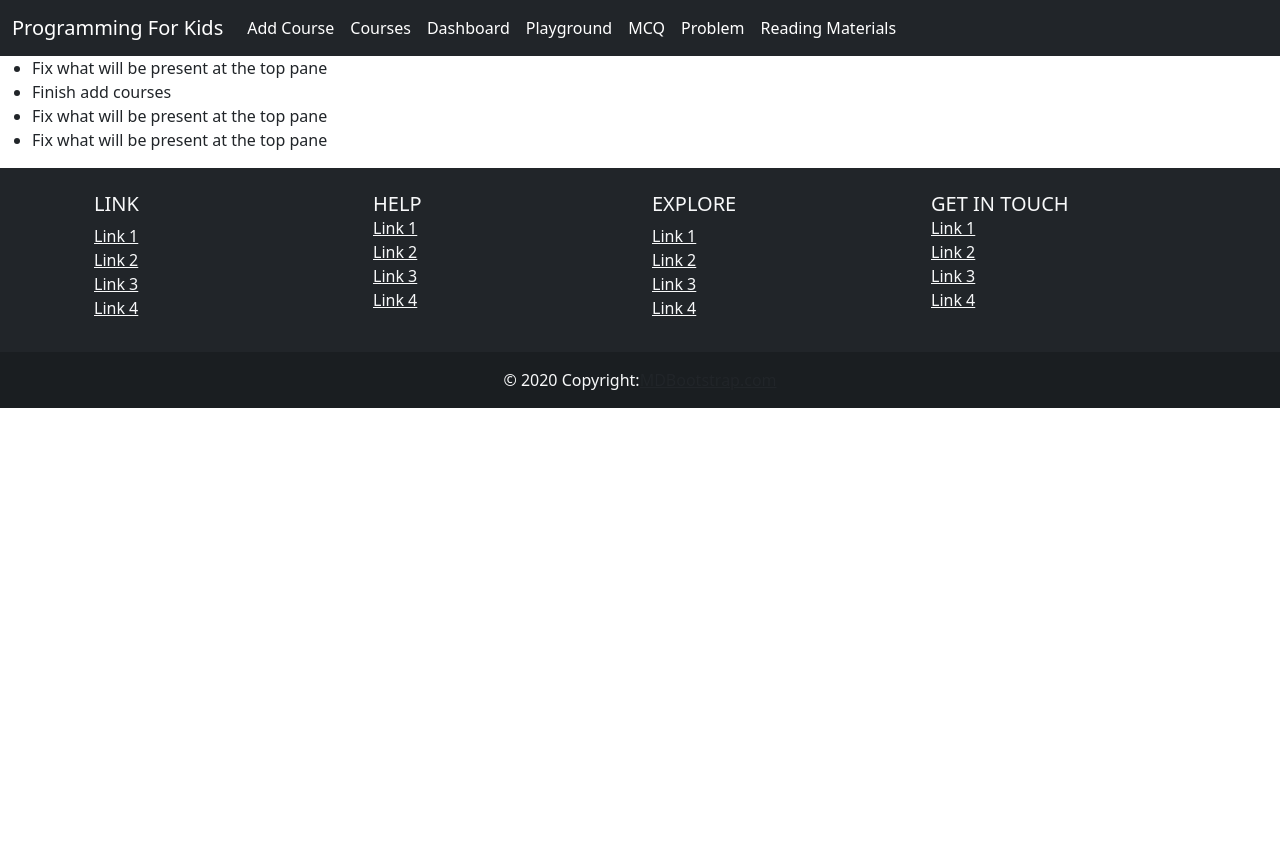
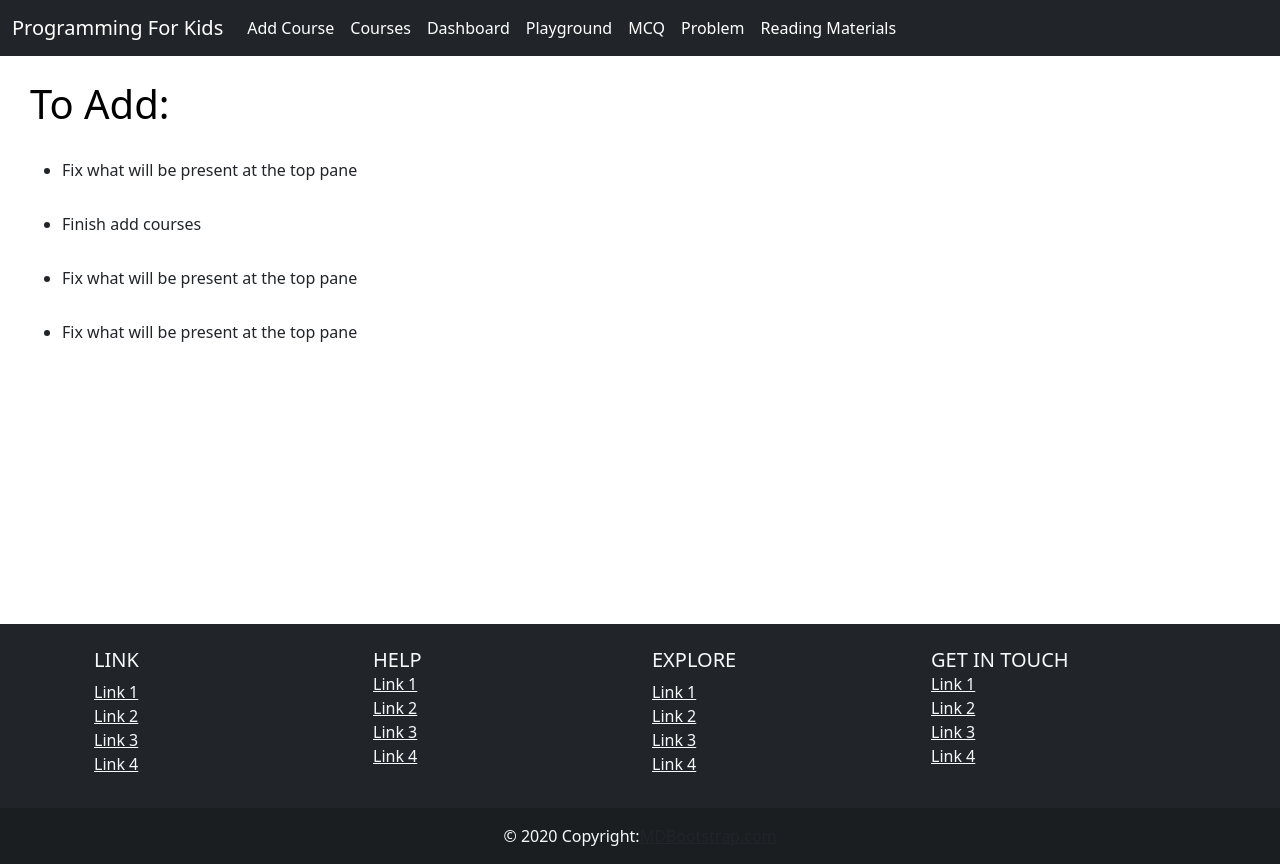
Before and after one commit to cseshahrukh/Programming-For-Kids, a React (Create React App) app in the folder Frontend/: page / in a window 1280 px wide. Before the commit the page ends 800 px from the top, so only its background shows below. Built offline with nearby package versions, Linux system fonts and the light colour scheme.

Commit message:
Milu suggestion

```diff
--- a/Frontend/src/Pages/Home.js
+++ b/Frontend/src/Pages/Home.js
@@ -1,37 +1,37 @@
+import React from "react";
 import Footer from "./Footer";
 import Navbar from "./Navbar";
 
 function Home() {
   return (
-    <div>
+    <div style={{ minHeight: '100vh', display: 'flex', flexDirection: 'column' }}>
       <div>
         <Navbar />
       </div>
-      <body>
-        <h1>
+      <div style={{ marginBottom: '250px' }}>
+        <h1 style={{margin:"30px",marginTop:"80px"}}>
           To Add:
         </h1>
         <ul>
-          <li>
+          <li style={{margin:"30px",marginTop:"20px"}}>
             Fix what will be present at the top pane
           </li>
-          <li>
+          <li style={{margin:"30px",marginTop:"20px"}}>
             Finish add courses
           </li>
-          <li>
+          <li style={{margin:"30px",marginTop:"20px"}}>
             Fix what will be present at the top pane
           </li>
-          <li>
+          <li style={{margin:"30px",marginTop:"20px"}}>
             Fix what will be present at the top pane
           </li>
         </ul>
-      </body>
+      </div>
 
-      <div>
+      <div style={{ flex: '1' }}>
         <Footer />
       </div>
     </div>
-
   );
 }
 
--- a/Frontend/src/Pages/readingMaterials.js
+++ b/Frontend/src/Pages/readingMaterials.js
@@ -77,7 +77,7 @@ const ReadingMat = () => {
         </div>
       </div>
       {currentSectionIndex < sampleReadingMaterials.length - 1 && !showMCQButton && (
-        <button onClick={handleNext} className="next-button">
+        <button onClick={handleNext} className="next-button btn-dark">
           Next
         </button>
       )}
```
Also changed, not shown: Frontend/src/Pages/save.txt.
